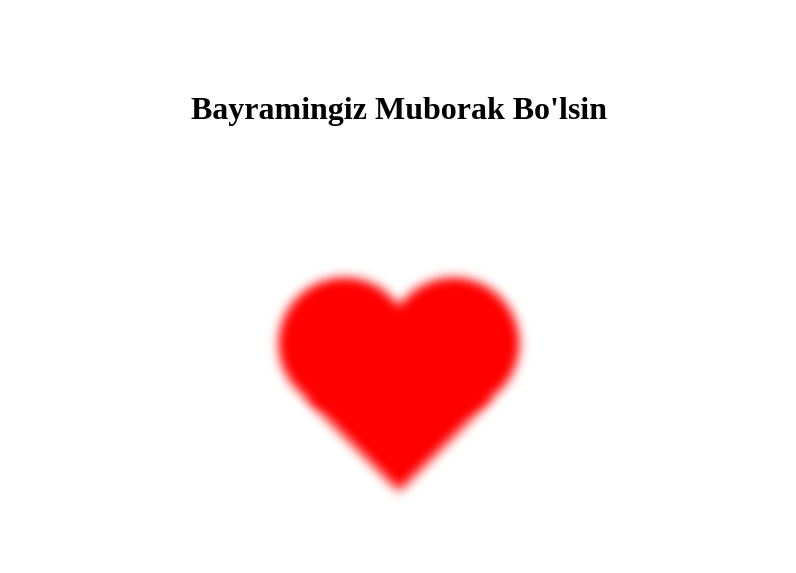
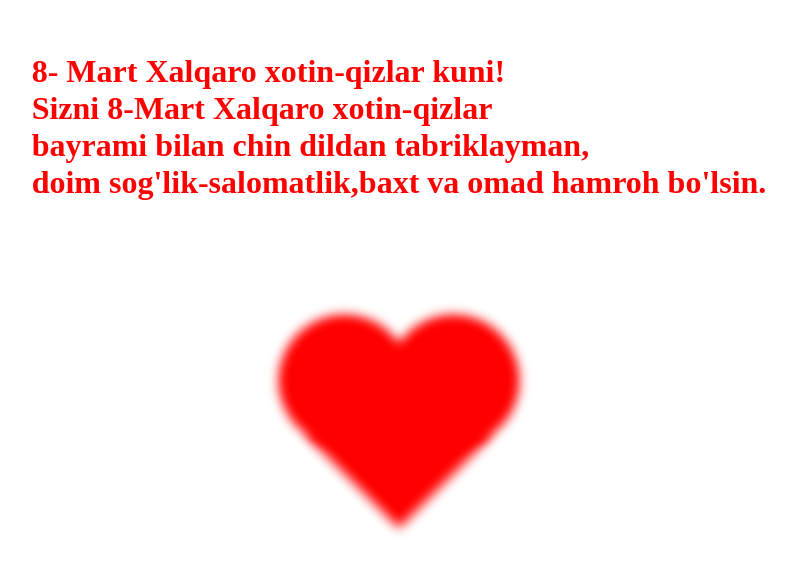
Before and after one commit to GiyosbekErgashev2001/Heart, a plain HTML site: page index.html in a window 1280 px wide. Shown: the part 131-704 px from the top of the page, without its empty margins (241-1037 px from the left). Drawn offline with Linux system fonts and the light colour scheme.

Commit message:
h1 ga matin qo'shdim

```diff
--- a/index.html
+++ b/index.html
@@ -8,7 +8,11 @@
     <link rel="stylesheet" href="style.css">
 </head>
 <body>
-    <h1>Bayramingiz Muborak Bo'lsin</h1>
+    <h1 class="sarlavha">8- Mart Xalqaro xotin-qizlar kuni!
+        <br>Sizni 8-Mart Xalqaro xotin-qizlar <br>
+        bayrami bilan chin dildan tabriklayman, <br>
+        doim sog'lik-salomatlik,baxt va omad hamroh bo'lsin.
+    </h1>
 <div class="wrapper">
     <div class="heart"></div>
 
--- a/style.css
+++ b/style.css
@@ -53,3 +53,6 @@ animation-iteration-count: infinite;
 .wrapper {
     transform: rotate(45deg);
 }
+.sarlavha {
+    color: red;
+}
```
